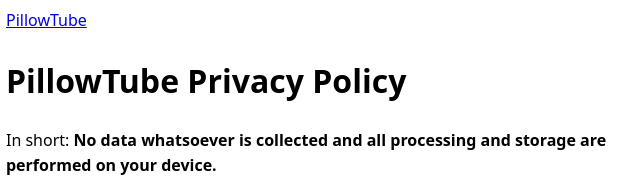
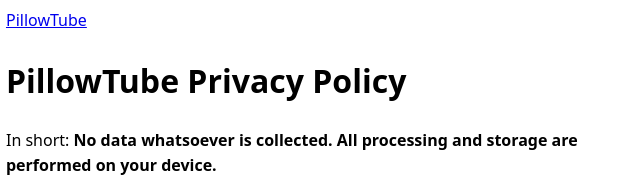
Before and after one commit to damjantonkli/damjantonkli.github.io, a plain HTML site: page pillowtube/privacy/index.html in a window 1280 px wide. Shown: the top 192 px of the page, 332-972 px from the left. Drawn offline with Linux system fonts and the light colour scheme.

Commit message:
fix(privacy policy): reword

```diff
--- a/pillowtube/privacy/index.html
+++ b/pillowtube/privacy/index.html
@@ -11,7 +11,7 @@
             <p><a href="../">PillowTube</a></p>
             <h1>PillowTube Privacy Policy</h1>
             <p>
-                In short: <b>No data whatsoever is collected and all processing and storage are performed on your device.</b>
+                In short: <b>No data whatsoever is collected. All processing and storage are performed on your device.</b>
             </p>
             <p>
                 This policy covers the PillowTube app and its Safari extension on Mac, iPhone,
```
